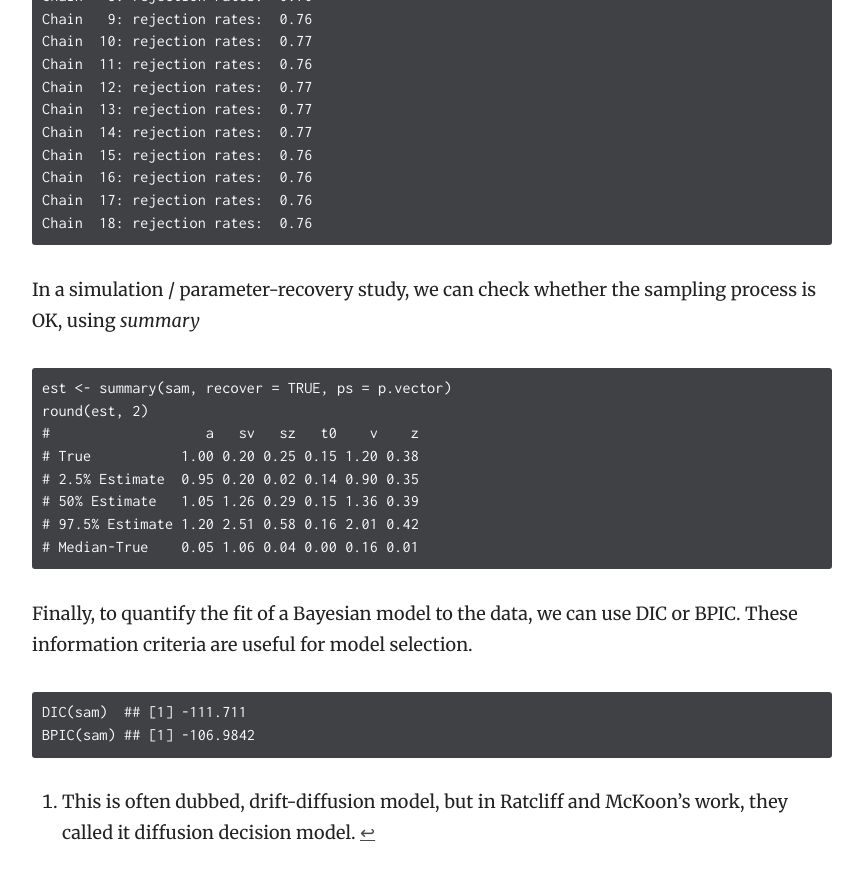
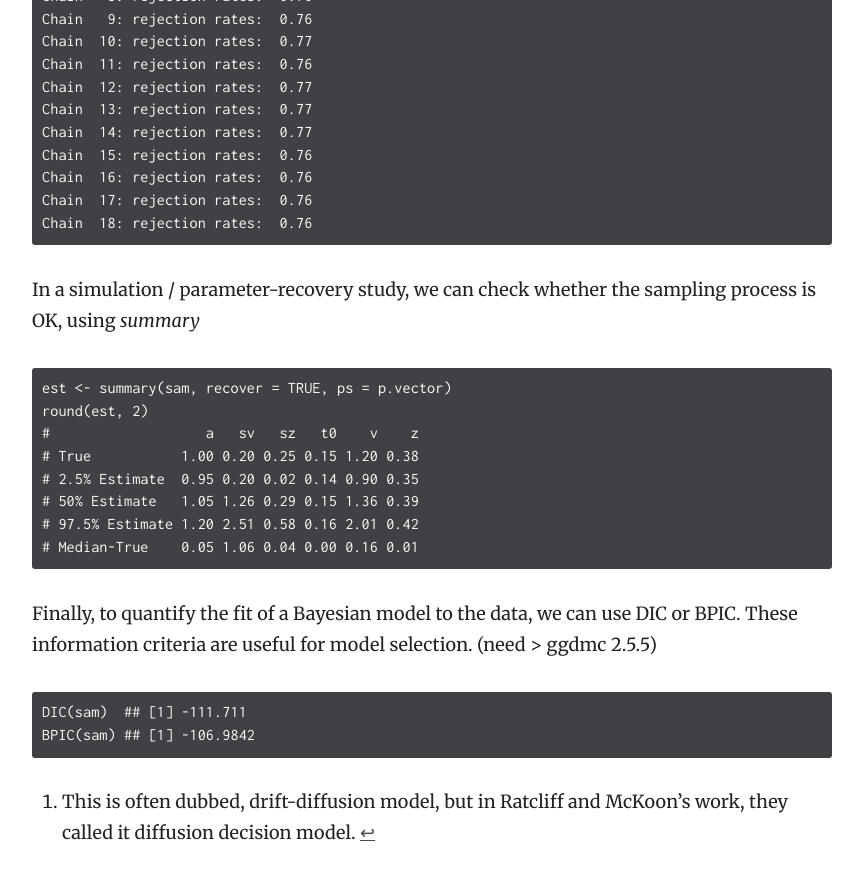
Before and after one commit to yxlin/yxlin.github.io, a Jekyll site: the page built from _docs/fixed-effect-model/one_participant.md, in a window 1280 px wide and 900 px high, scrolled down 6150 px. Shown: the top 880 px of the window, without its empty margins (358-1221 px from the left). Built offline with Jekyll 4.4.1, drawn with Linux system fonts in a browser that asks for light colours.

Commit message:
update fixed effects model

````diff
--- a/_docs/fixed-effect-model/one_participant.md
+++ b/_docs/fixed-effect-model/one_participant.md
@@ -185,7 +185,7 @@ round(est, 2)
 
 Finally, to quantify the fit of a Bayesian model to the data, we can use
 DIC or BPIC. These information criteria are useful for model selection.
-
+(need > ggdmc 2.5.5)
 ```
 DIC(sam)  ## [1] -111.711
 BPIC(sam) ## [1] -106.9842
````
